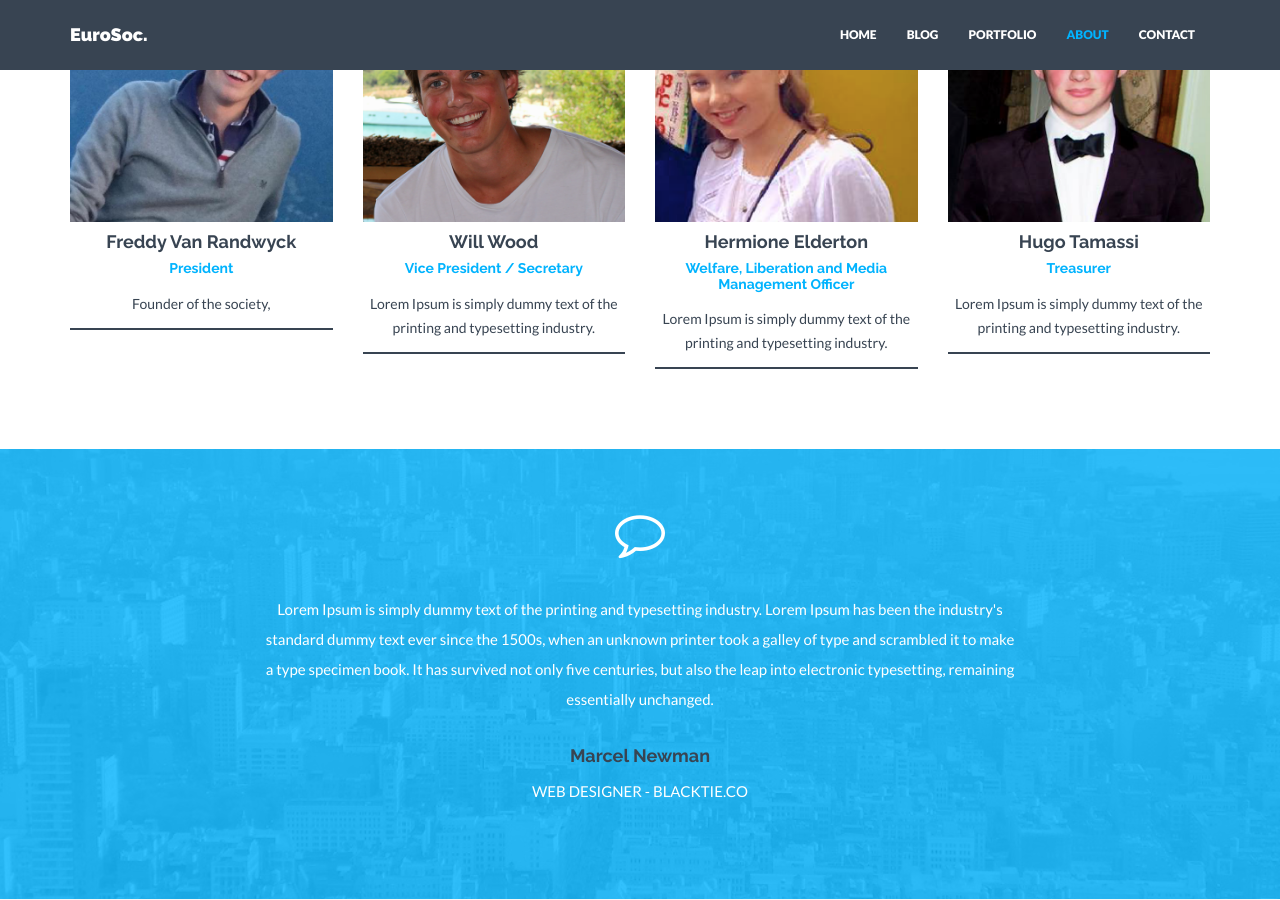
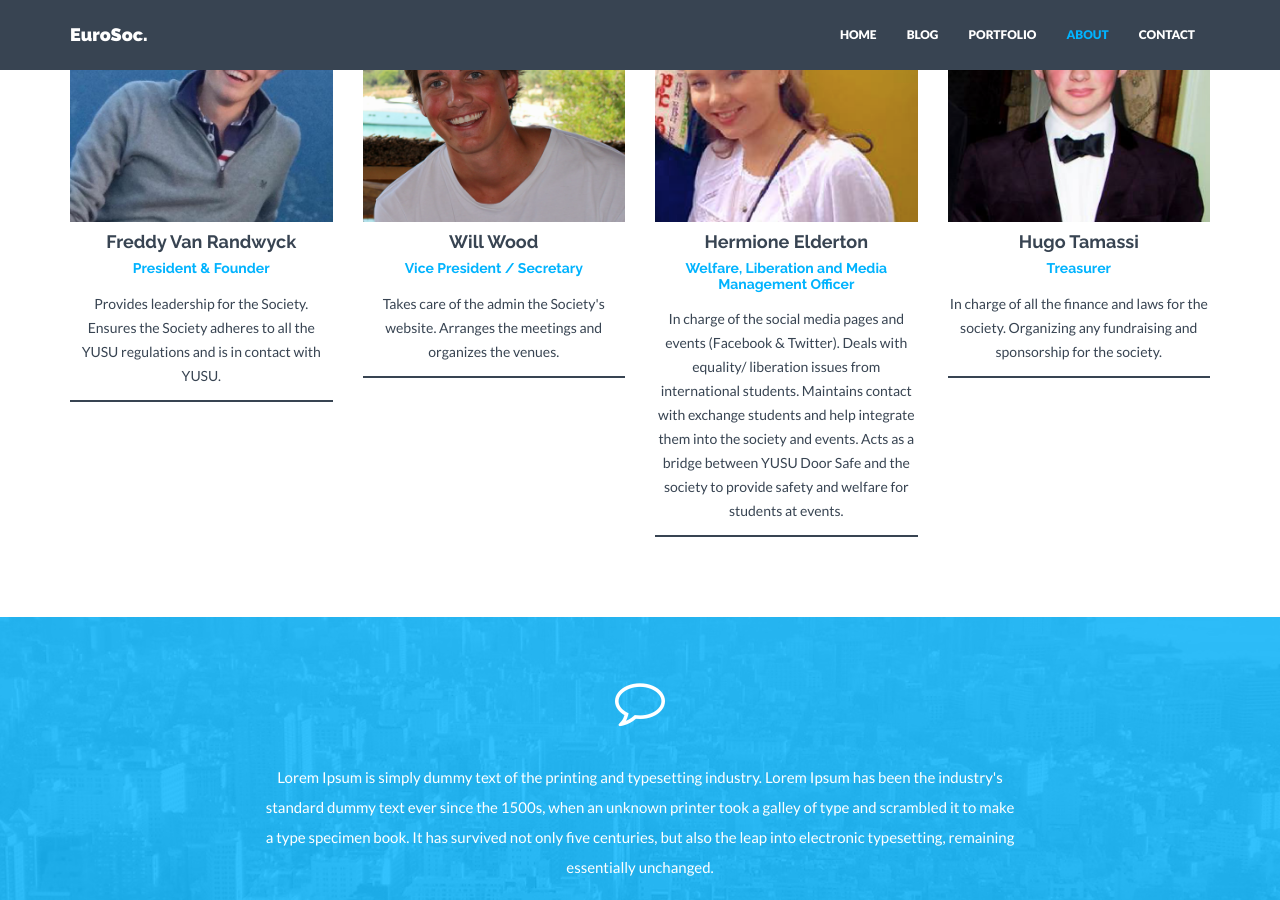
Before and after one commit to York-EuroSoc/York-EuroSoc.github.io, a Jekyll site: the page built from about.html, in a window 1280 px wide and 900 px high, scrolled down 890 px. Built offline with Jekyll 4.4.1, drawn with Linux system fonts in a browser that asks for light colours; nearby versions of some CDN libraries.

Commit message:
Update roles

```diff
--- a/_config.yml
+++ b/_config.yml
@@ -52,8 +52,8 @@ tel:
 # Members information. Shown on About page.
 members:
   - name: Freddy Van Randwyck
-    position: President
-    text: Founder of the society,
+    position: President & Founder
+    text: Provides leadership for the Society. Ensures the Society adheres to all the YUSU regulations and is in contact with YUSU.
     img: team01.jpg
     social:
       - title: envelope #use for email address
@@ -62,7 +62,7 @@ members:
         url: http://facebook.com/freddy.vanrandwyck
   - name: Will Wood
     position: Vice President / Secretary
-    text: Lorem Ipsum is simply dummy text of the printing and typesetting industry.
+    text: Takes care of the admin the Society's website. Arranges the meetings and organizes the venues.
     img: team02.jpg
     social:
       - title: envelope #use for email address
@@ -71,7 +71,7 @@ members:
         url: http://facebook.com/will6767
   - name: Hermione Elderton
     position: Welfare, Liberation and Media Management Officer
-    text: Lorem Ipsum is simply dummy text of the printing and typesetting industry.
+    text: In charge of the social media pages and events (Facebook & Twitter). Deals with equality/ liberation issues from international students. Maintains contact with exchange students and help integrate them into the society and events. Acts as a bridge between YUSU Door Safe and the society to provide safety and welfare for students at events.
     img: team03.jpg
     social:
       - title: envelope #use for email address
@@ -80,7 +80,7 @@ members:
         url: http://facebook.com/hermione.elderton
   - name: Hugo Tamassi
     position: Treasurer
-    text: Lorem Ipsum is simply dummy text of the printing and typesetting industry.
+    text: In charge of all the finance and laws for the society. Organizing any fundraising and sponsorship for the society.
     img: team04.jpg
     social:
       - title: envelope #use for email address
```
